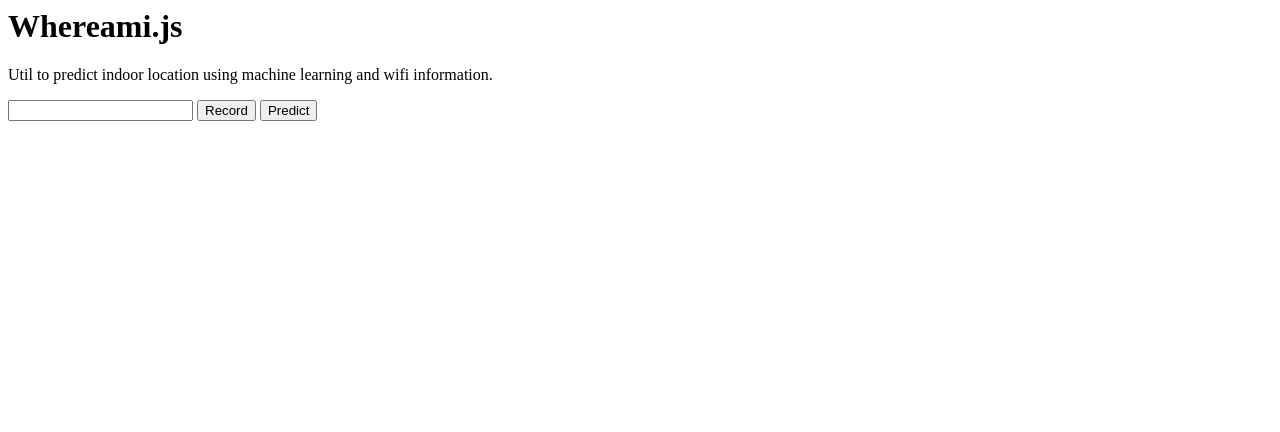
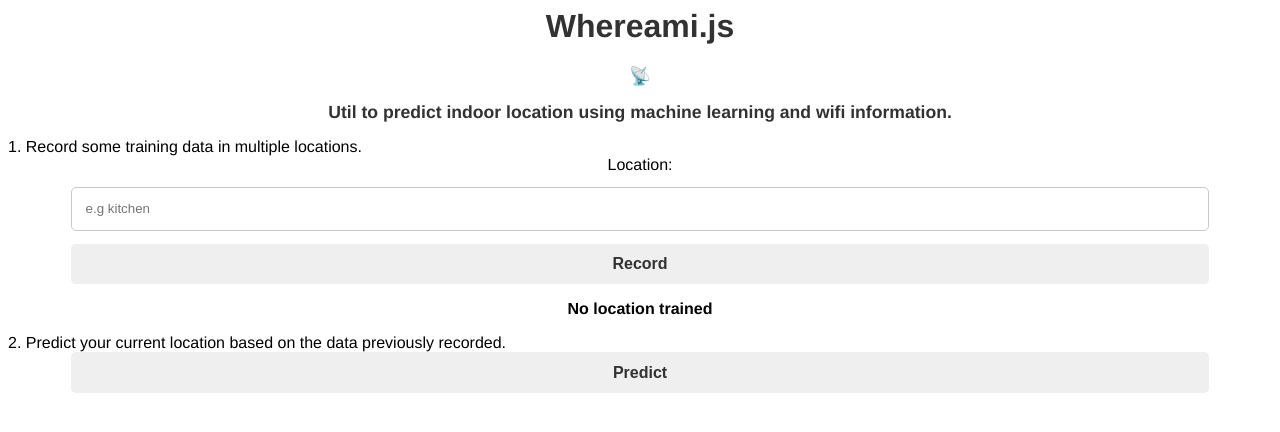
Before and after one commit to charliegerard/whereami.js, a website: page demo/index.html in a window 1280 px wide. Drawn offline with Linux system fonts and the light colour scheme.

Commit message:
improve demo

```diff
--- a/demo/index.html
+++ b/demo/index.html
@@ -3,18 +3,47 @@
     <meta charset="UTF-8" />
     <meta name="viewport" content="width=device-width, initial-scale=1.0" />
     <title>Whereami.js demo</title>
+    <link rel="stylesheet" href="styles.css" />
   </head>
   <body>
     <h1>Whereami.js</h1>
-    <p>
+    <h2>📡</h2>
+    <h2>
       Util to predict indoor location using machine learning and wifi
       information.
-    </p>
-    <input class="label" type="text" />
-    <button class="record">Record</button>
-    <!-- <button>Add input</button> -->
-    <button class="predict">Predict</button>
-    <h3 class="state"></h3>
+    </h2>
+    <section class="training">
+      <div>1. Record some training data in multiple locations.</div>
+
+      <form>
+        <label for="location"
+          >Location:
+          <input
+            type="text"
+            name="location"
+            id="location"
+            class="label"
+            placeholder="e.g kitchen"
+            required
+          />
+        </label>
+        <button class="record">Record</button>
+      </form>
+    </section>
+
+    <section class="training-samples">
+      <h3></h3>
+    </section>
+
+    <section class="predicting">
+      <div>
+        2. Predict your current location based on the data previously recorded.
+      </div>
+      <button class="predict">Predict</button>
+      <section class="prediction-output"></section>
+      <h3 class="state"></h3>
+    </section>
+
     <script src="index.js" type="module"></script>
   </body>
 </html>
--- a/demo/index.js
+++ b/demo/index.js
@@ -3,19 +3,22 @@ const features = [];
 const data = [];
 const recordButton = document.getElementsByClassName("record")[0];
 const predictButton = document.getElementsByClassName("predict")[0];
+const trainingSamplesSection = document.querySelector(".training-samples");
 const state = document.querySelector("h3");
 
 const record = (label) => {
-  state.innerText = "RECORDING...";
+  if (label) {
     recordButton.disabled = true;
+    recordButton.innerText = "Recording...";
+    recordButton.classList.add("loading");
     return fetch("/.netlify/functions/record", {
       method: "POST",
       body: JSON.stringify({ label }),
     })
       .then((response) => response.json())
       .then((data) => {
-      state.innerText = "FINISHED";
         recordButton.disabled = false;
+        recordButton.innerText = "Record";
         if (localStorage.getItem("whereamijs")) {
           let locationData = localStorage.getItem("whereamijs");
           let locationDataArray = JSON.parse(locationData);
@@ -24,16 +27,19 @@ const record = (label) => {
         } else {
           localStorage.setItem("whereamijs", JSON.stringify([data]));
         }
+        displayLocationsTrained();
       });
+  }
 };
 
 const predict = () => {
   predictButton.disabled = true;
+  predictButton.innerText = "Predicting...";
+
   let trainingData;
 
   if (localStorage.getItem("whereamijs")) {
     trainingData = localStorage.getItem("whereamijs");
-
     return fetch("/.netlify/functions/predict", {
       method: "POST",
       body: JSON.stringify({ trainingData }),
@@ -41,8 +47,9 @@ const predict = () => {
       .then((response) => response.json())
       .then((data) => {
         console.log("PREDICT DATA", data);
-        state.innerText = data;
+
         predictButton.disabled = false;
+        predictButton.innerText = "Predict";
       })
       .catch((e) => {
         console.log("Error", e);
@@ -55,9 +62,7 @@ const predict = () => {
 recordButton.onclick = () => {
   const sampleLabel = document.getElementsByClassName("label")[0].value;
   labels.push(sampleLabel);
-
   record(sampleLabel);
-  // set button to disabled state to avoid recording twice
 };
 
 predictButton.onclick = () => {
@@ -69,3 +74,24 @@ window.addEventListener("beforeunload", function (event) {
     // localStorage.removeItem("whereamijs");
   }
 });
+
+const displayLocationsTrained = () => {
+  if (localStorage.getItem("whereamijs")) {
+    const dataStored = JSON.parse(localStorage.getItem("whereamijs"));
+    const sectionTitle = document.querySelector(".training-samples h3");
+    sectionTitle.innerText = "Locations trained";
+
+    dataStored.map((d) => {
+      const data = document.createElement("p");
+      data.innerText = d.label;
+      trainingSamplesSection.appendChild(data);
+      trainingSamplesSection.style.display = "block";
+    });
+  } else {
+    const sectionTitle = document.querySelector(".training-samples h3");
+    sectionTitle.innerText = "No location trained";
+  }
+};
+window.onload = () => {
+  displayLocationsTrained();
+};
--- /dev/null
+++ b/demo/styles.css
@@ -0,0 +1,78 @@
+body {
+  font-family: Helvetica;
+  background: white;
+}
+
+h1,
+h2 {
+  text-align: center;
+  color: rgb(50, 50, 50);
+}
+
+h2 {
+  font-size: 1.1em;
+}
+
+h3 {
+  font-size: 1em;
+  text-align: center;
+}
+
+/* .predicting {
+  background: rgb(246, 246, 246);
+  border-radius: 5px;
+  padding: 0.5em;
+  margin-bottom: 1em;
+} */
+
+.training {
+  margin-bottom: 1em;
+}
+
+.training label {
+  display: block;
+  width: 100%;
+  text-align: center;
+}
+
+input {
+  padding: 1em;
+  display: block;
+  width: 90%;
+  margin: 1em auto;
+  border: 1px solid rgb(200, 200, 200);
+  border-radius: 5px;
+}
+
+button,
+.record {
+  padding: 0.7em;
+  font-size: 1em;
+  display: block;
+  margin: 0 auto;
+  width: 90%;
+  border: none;
+  border-radius: 5px;
+  color: rgb(50, 50, 50);
+  font-weight: bold;
+}
+
+.training-samples p {
+  margin: 0.5em;
+}
+
+.loading {
+  animation: fade 1s ease infinite;
+}
+
+@keyframes fade {
+  0% {
+    opacity: 1;
+  }
+  50% {
+    opacity: 0.6;
+  }
+  100% {
+    opacity: 1;
+  }
+}
```
Lines whose indentation alone changed are shown as unchanged.
